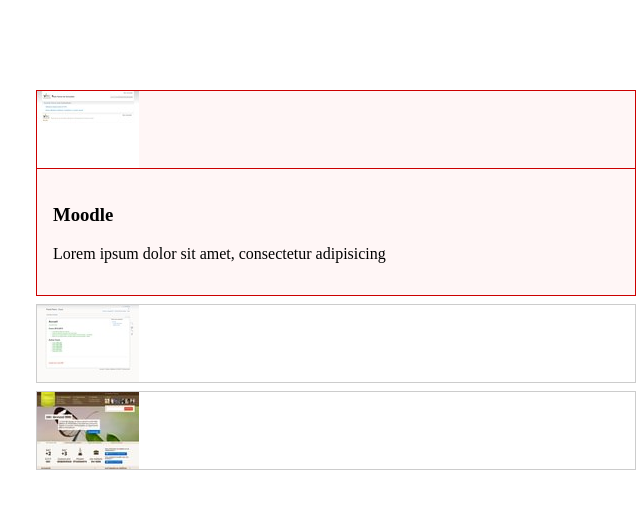
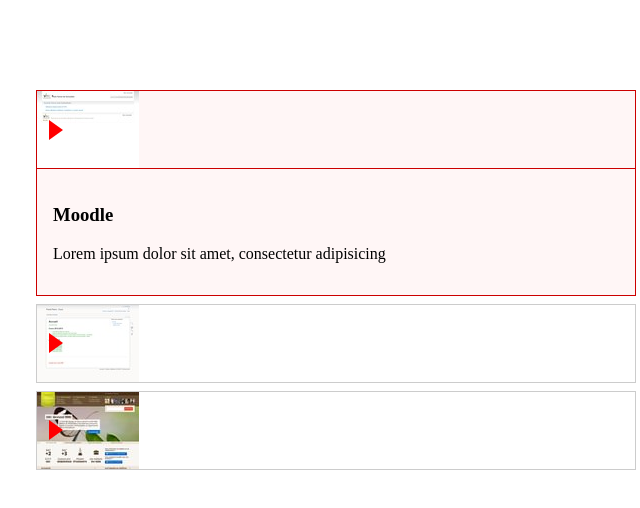
Before and after one commit to MMI-NFC-2026/sae105-r112-tp4-secilkc, a plain HTML site: page index.html in a window 1280 px wide. Shown: the full height of the page, 304-944 px from the left. Drawn offline with Linux system fonts and the light colour scheme.

Commit message:
triangle CSS

```diff
--- a/src/css/components/accordeon.css
+++ b/src/css/components/accordeon.css
@@ -43,3 +43,15 @@
 .accordeon > details > summary::-webkit-details-marker {
   display: none;
 }
+
+.accordeon > details > summary::before {
+  content: "";
+  position: absolute;
+  top: 50%;
+  left: 0.75rem;
+  translate: 0 -50%;
+  width: 0;
+  height: 0;
+  border: 10px solid transparent;
+  border-left: 14px solid red;
+}
```
